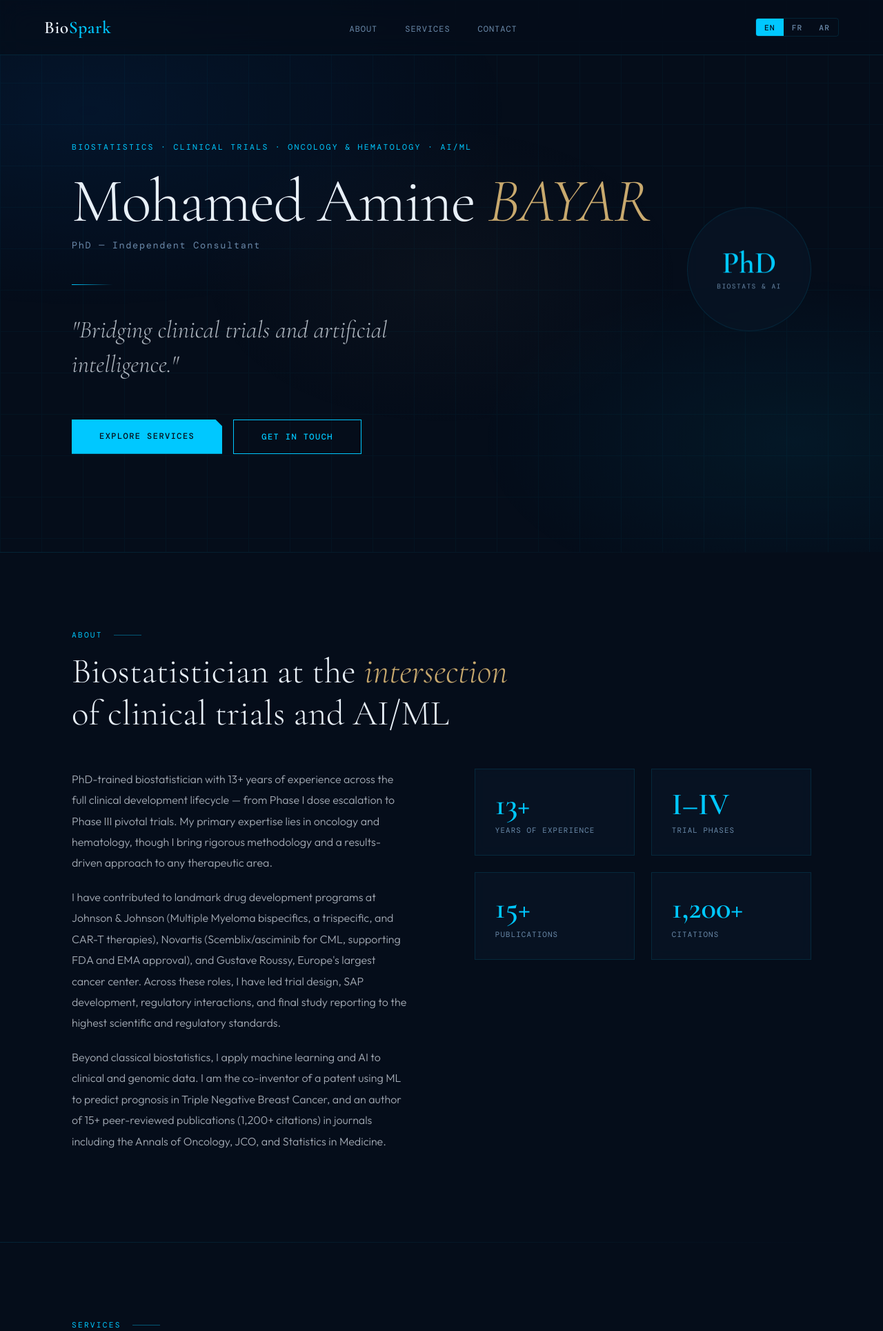
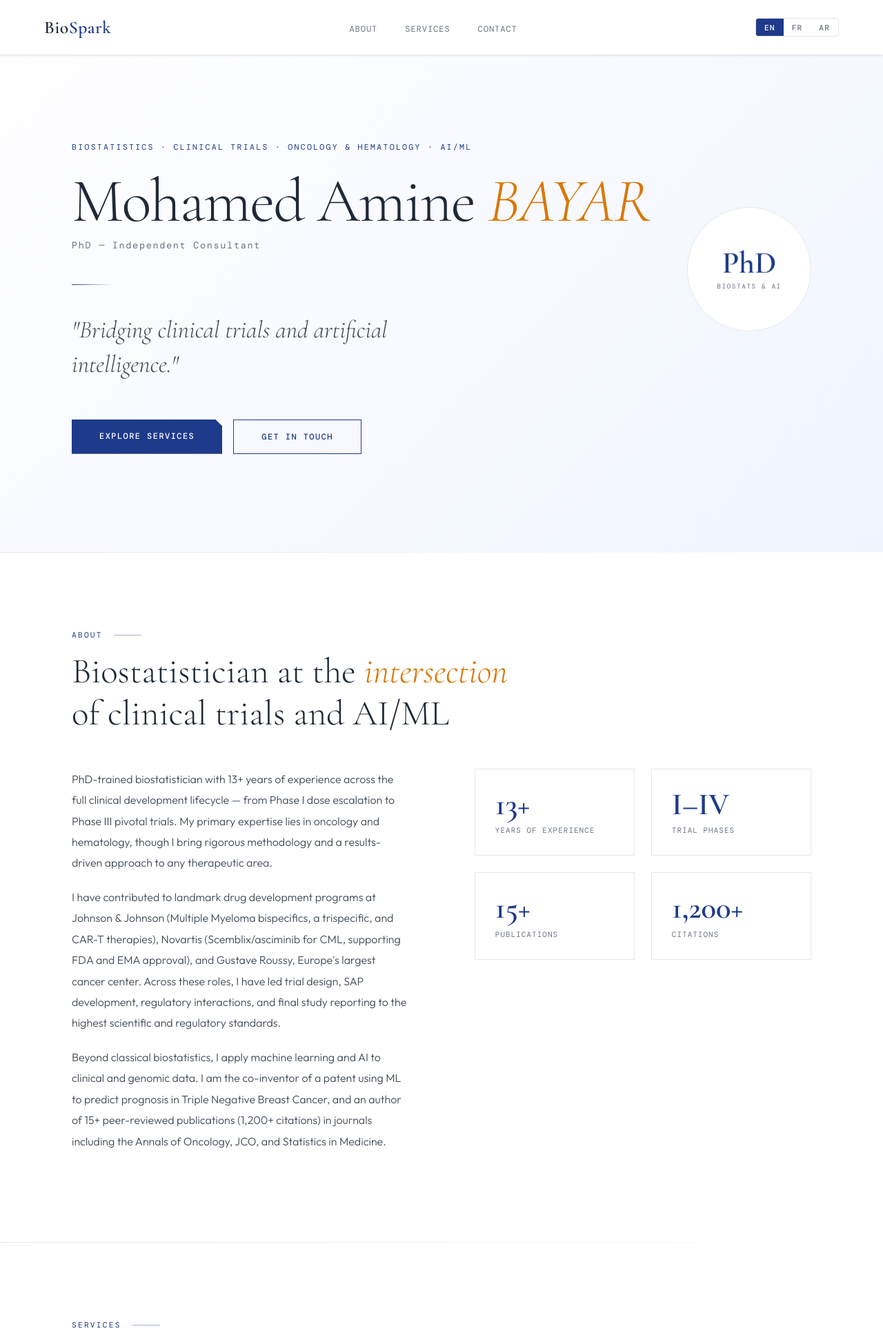
Before and after one commit to bayaramine/biospark, a Flask app: page / in a window 1280 px wide. Shown: the top 1929 px of the page at 69% size. Run offline with Flask 3, Linux system fonts and the light colour scheme; data comes from the database, SQL or seed files in the repository; some web fonts are replaced.

Commit message:
Complete light theme redesign for BioSpark website
Convert entire color scheme from dark navy/cyan theme to light professional palette:
- Background: dark navy (#050d1a) → pure white (#ffffff)
- Cards: dark transparent → white with subtle shadows
- Primary accent: cyan (#00c8ff) → navy blue (#1e3a8a)
- Text: light off-white → dark grey-black (#1f2937)
- Buttons: cyan hover → navy blue hover (#2563eb)
- Form inputs: dark background → white background with navy focus
- Flash messages: updated to proper light theme colors (green/red)
- Service card hover: dark background → light grey (#f3f4f6)
- Grid background: hidden (removed dated grid pattern)
- All transparency values adjusted for light backgrounds

All elements maintain professional appearance with subtle shadows and proper contrast ratios for accessibility across three languages (EN/FR/AR).

Co-Authored-By: Claude Haiku 4.5 <noreply@anthropic.com>

```diff
--- a/static/styles.css
+++ b/static/styles.css
@@ -4,15 +4,15 @@
    ============================================================ */
 
 :root {
-  --bg: #050d1a;
-  --bg2: #081425;
-  --accent: #00c8ff;
-  --accent2: #0077ff;
-  --gold: #c8a96e;
-  --text: #e8f0f8;
-  --muted: #6b8aaa;
-  --border: rgba(0,200,255,0.12);
-  --card: rgba(8,20,37,0.8);
+  --bg: #ffffff;
+  --bg2: #f8f9fa;
+  --accent: #1e3a8a;
+  --accent2: #3b82f6;
+  --gold: #d97706;
+  --text: #1f2937;
+  --muted: #6b7280;
+  --border: #e5e7eb;
+  --card: #ffffff;
 }
 
 *, *::before, *::after { box-sizing: border-box; margin: 0; padding: 0; }
@@ -65,18 +65,11 @@ body {
 /* === BACKGROUND === */
 .bg-canvas {
   position: fixed; inset: 0; z-index: 0; pointer-events: none;
-  background:
-    radial-gradient(ellipse 80% 60% at 10% 20%, rgba(0,119,255,0.08) 0%, transparent 60%),
-    radial-gradient(ellipse 60% 50% at 90% 80%, rgba(0,200,255,0.06) 0%, transparent 60%),
-    radial-gradient(ellipse 40% 40% at 50% 50%, rgba(200,169,110,0.03) 0%, transparent 70%);
+  background: linear-gradient(135deg, #ffffff 0%, #f0f4ff 100%);
 }
 
 .grid-bg {
-  position: fixed; inset: 0; z-index: 0; pointer-events: none; opacity: 0.04;
-  background-image:
-    linear-gradient(var(--accent) 1px, transparent 1px),
-    linear-gradient(90deg, var(--accent) 1px, transparent 1px);
-  background-size: 60px 60px;
+  display: none;
 }
 
 /* === NAV === */
@@ -84,9 +77,10 @@ nav {
   position: fixed; top: 0; left: 0; right: 0; z-index: 100;
   display: flex; align-items: center; justify-content: space-between;
   padding: 1.5rem 4rem;
-  background: rgba(5,13,26,0.7);
-  backdrop-filter: blur(20px);
+  background: rgba(255,255,255,0.95);
+  backdrop-filter: blur(10px);
   border-bottom: 1px solid var(--border);
+  box-shadow: 0 1px 3px rgba(0,0,0,0.08);
 }
 
 .nav-logo {
@@ -133,8 +127,8 @@ nav {
   transition: all 0.2s;
 }
 
-.lang-btn.active { background: var(--accent); color: var(--bg); }
-.lang-btn:not(.active):hover { color: var(--text); background: rgba(0,200,255,0.05); }
+.lang-btn.active { background: var(--accent); color: white; }
+.lang-btn:not(.active):hover { color: var(--text); background: rgba(30,58,138,0.05); }
 
 /* === HERO === */
 #hero {
@@ -189,7 +183,7 @@ nav {
   font-size: clamp(1.4rem, 3vw, 2.2rem);
   font-weight: 300;
   font-style: italic;
-  color: rgba(232,240,248,0.75);
+  color: rgba(31,41,55,0.85);
   max-width: 600px;
   line-height: 1.4;
   margin-bottom: 3.5rem;
@@ -312,7 +306,7 @@ section {
 }
 
 .about-text p {
-  color: rgba(232,240,248,0.7);
+  color: rgba(31,41,55,0.85);
   line-height: 1.9;
   margin-bottom: 1.2rem;
   font-size: 1rem;
```
Also changed, not shown: other parts of static/styles.css (+16 -15 lines).
